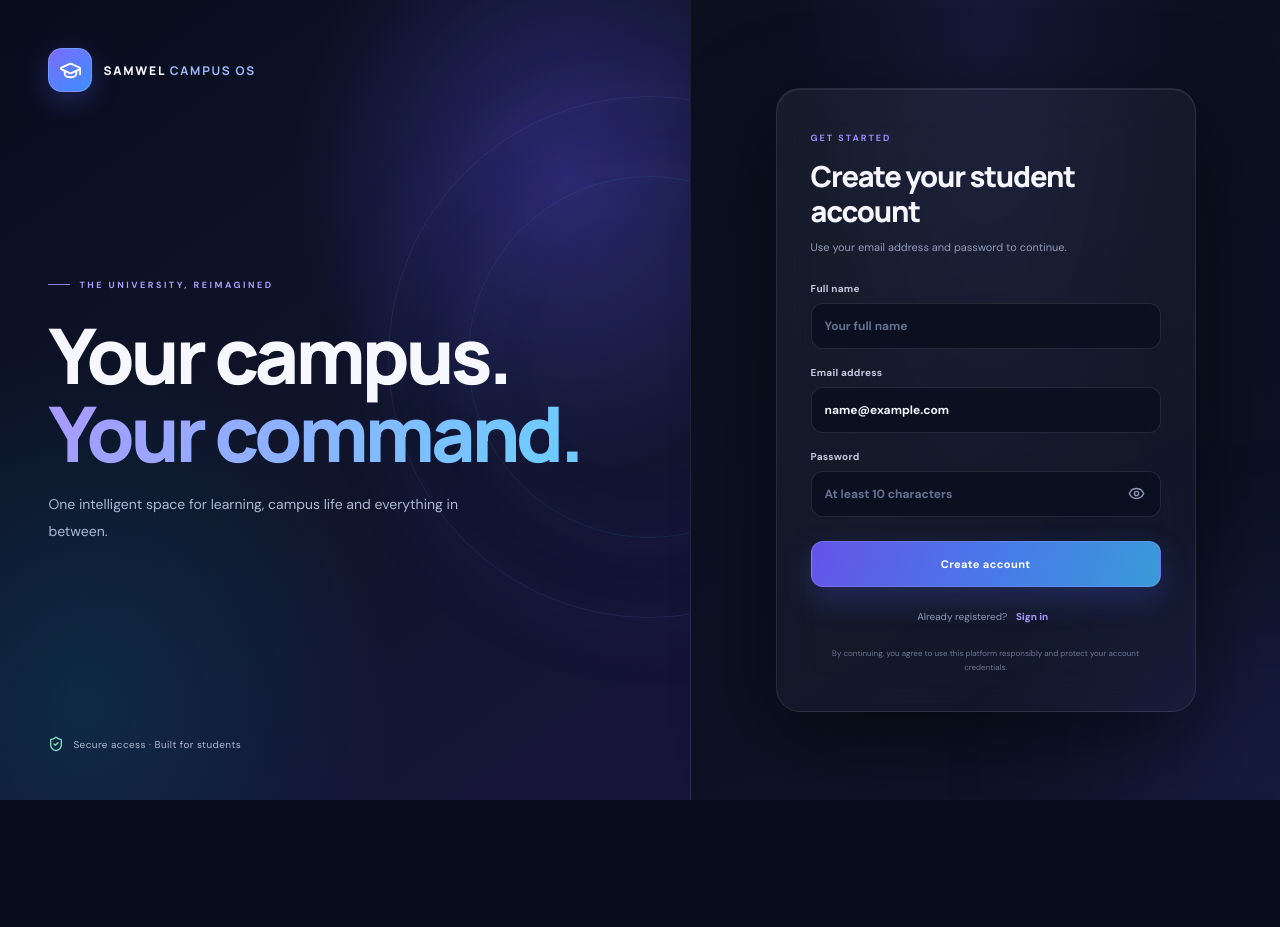
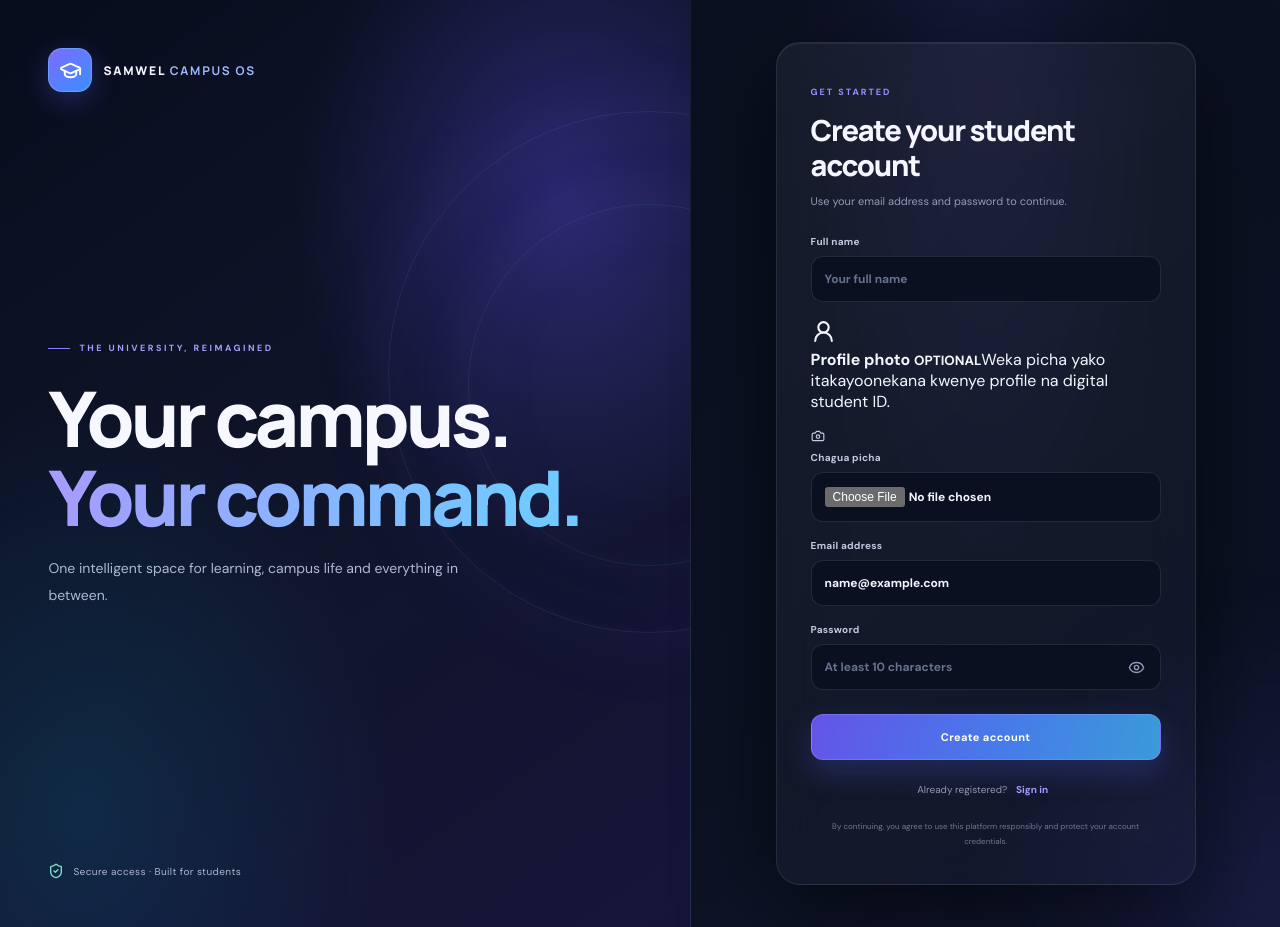
Before and after one commit to NexusEngineer-sam/smartAPP, a Next.js app: page /login in a window 1280 px wide. Both pictures are taken after typing "name@example.com", "Sample123" into the empty fields and a click on the button "Create an account". Before the commit the page ends 800 px from the top, so only its background shows below. Built offline with nearby package versions, Linux system fonts and the light colour scheme.

Commit message:
Add optional compressed profile photo to registration

```diff
--- a/app/login/page.tsx
+++ b/app/login/page.tsx
@@ -2,7 +2,7 @@
 
 import { FormEvent, useState } from "react";
 import { useRouter } from "next/navigation";
-import { Eye, EyeOff, GraduationCap, ShieldCheck } from "lucide-react";
+import { Eye, EyeOff, GraduationCap, ShieldCheck, Camera, UserRound } from "lucide-react";
 
 export default function LoginPage() {
   const router = useRouter();
@@ -13,13 +13,38 @@ export default function LoginPage() {
   const [error, setError] = useState("");
   const [busy, setBusy] = useState(false);
   const [showPassword, setShowPassword] = useState(false);
+  const [avatarUrl, setAvatarUrl] = useState("");
+  const [photoError, setPhotoError] = useState("");
+
+  async function choosePhoto(file?: File) {
+    setPhotoError("");
+    if (!file) return;
+    if (!file.type.startsWith("image/")) { setPhotoError("Chagua picha (JPG, PNG au WebP)."); return; }
+    if (file.size > 8 * 1024 * 1024) { setPhotoError("Picha isiwe zaidi ya 8MB."); return; }
+    try {
+      const source = await new Promise<string>((resolve, reject) => {
+        const reader = new FileReader(); reader.onload = () => resolve(String(reader.result)); reader.onerror = reject; reader.readAsDataURL(file);
+      });
+      const image = await new Promise<HTMLImageElement>((resolve, reject) => {
+        const img = new Image(); img.onload = () => resolve(img); img.onerror = reject; img.src = source;
+      });
+      const canvas = document.createElement("canvas");
+      const scale = Math.min(1, 480 / Math.max(image.width, image.height));
+      canvas.width = Math.round(image.width * scale); canvas.height = Math.round(image.height * scale);
+      const ctx = canvas.getContext("2d"); if (!ctx) throw new Error("Picha haikuweza kuchakatwa.");
+      ctx.drawImage(image, 0, 0, canvas.width, canvas.height);
+      const compressed = canvas.toDataURL("image/jpeg", 0.78);
+      if (compressed.length > 680000) throw new Error("Picha ni kubwa. Chagua picha nyingine.");
+      setAvatarUrl(compressed);
+    } catch (err) { setPhotoError(err instanceof Error ? err.message : "Imeshindikana kusoma picha."); }
+  }
 
   async function submit(event: FormEvent) {
     event.preventDefault(); setError(""); setBusy(true);
     try {
       const response = await fetch("/api/auth/" + mode, {
         method: "POST", headers: { "Content-Type": "application/json" },
-        body: JSON.stringify({ email, password, name: mode === "register" ? name.trim() : email.split("@")[0] }),
+        body: JSON.stringify({ email, password, name: mode === "register" ? name.trim() : email.split("@")[0], ...(mode === "register" && avatarUrl ? { avatarUrl } : {}) }),
       });
       const responseText = await response.text();
       let data: { error?: string } = {};
@@ -41,12 +66,21 @@ export default function LoginPage() {
       <span className="eyebrow">{mode === "login" ? "WELCOME BACK" : "GET STARTED"}</span>
       <h2>{mode === "login" ? "Sign in to your campus" : "Create your student account"}</h2>
       <p className="muted">Use your email address and password to continue.</p>
-      {mode === "register" && <label>Full name<input type="text" autoComplete="name" minLength={2} maxLength={80} required value={name} onChange={e=>setName(e.target.value)} placeholder="Your full name"/></label>}
+      {mode === "register" && <>
+        <label>Full name<input type="text" autoComplete="name" minLength={2} maxLength={80} required value={name} onChange={e=>setName(e.target.value)} placeholder="Your full name"/></label>
+        <div className="register-photo-row">
+          <span className="register-photo-preview">{avatarUrl ? <img src={avatarUrl} alt="Profile preview"/> : <UserRound size={25}/>}</span>
+          <div className="register-photo-copy"><b>Profile photo <small>OPTIONAL</small></b><span>Weka picha yako itakayoonekana kwenye profile na digital student ID.</span>
+            <label className="photo-upload-btn"><Camera size={14}/> {avatarUrl ? "Badilisha picha" : "Chagua picha"}<input type="file" accept="image/*" onChange={e=>void choosePhoto(e.target.files?.[0])}/></label>
+          </div>
+        </div>
+        {photoError && <p className="form-error" role="alert">{photoError}</p>}
+      </>}
       <label>Email address<input type="email" autoComplete="email" required value={email} onChange={e=>setEmail(e.target.value)} placeholder="you@university.ac.tz"/></label>
       <label>Password<span className="password-field"><input type={showPassword ? "text" : "password"} autoComplete={mode === "login" ? "current-password" : "new-password"} minLength={10} required value={password} onChange={e=>setPassword(e.target.value)} placeholder="At least 10 characters"/><button type="button" className="password-toggle" onClick={()=>setShowPassword(v=>!v)} aria-label={showPassword ? "Hide password" : "Show password"}>{showPassword ? <EyeOff size={17}/> : <Eye size={17}/>}</button></span></label>
       {error && <p className="form-error" role="alert">{error}</p>}
       <button className="primary-btn" disabled={busy}>{busy ? "Please wait…" : mode === "login" ? "Sign in securely" : "Create account"}</button>
-      <p className="switch-auth">{mode === "login" ? "New to Campus OS?" : "Already registered?"} <button type="button" onClick={()=>{setMode(mode==="login"?"register":"login");setError("");setPassword("");setShowPassword(false);}}>{mode==="login"?"Create an account":"Sign in"}</button></p>
+      <p className="switch-auth">{mode === "login" ? "New to Campus OS?" : "Already registered?"} <button type="button" onClick={()=>{setMode(mode==="login"?"register":"login");setError("");setPassword("");setShowPassword(false);setAvatarUrl("");setPhotoError("");}}>{mode==="login"?"Create an account":"Sign in"}</button></p>
       <small className="fine-print">By continuing, you agree to use this platform responsibly and protect your account credentials.</small>
     </form></section>
   </main>;
```
